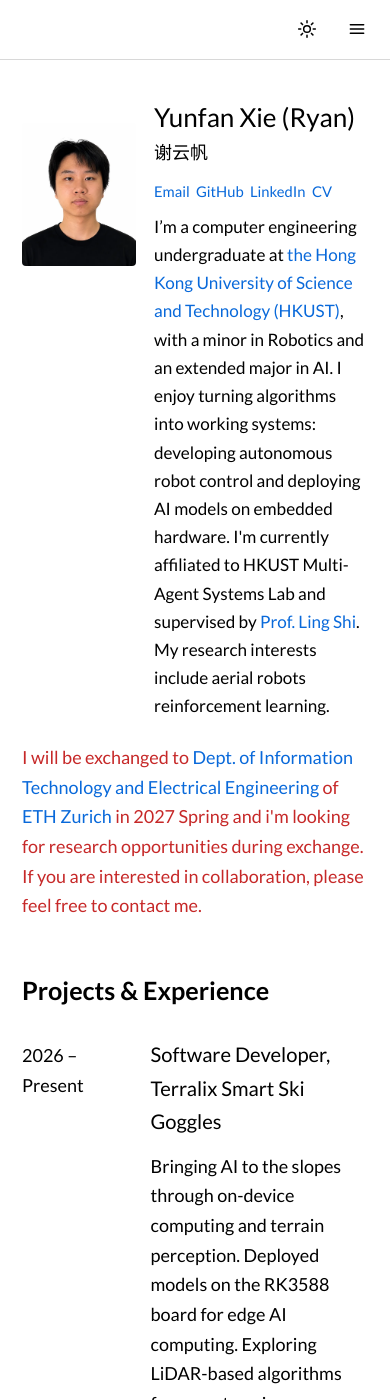
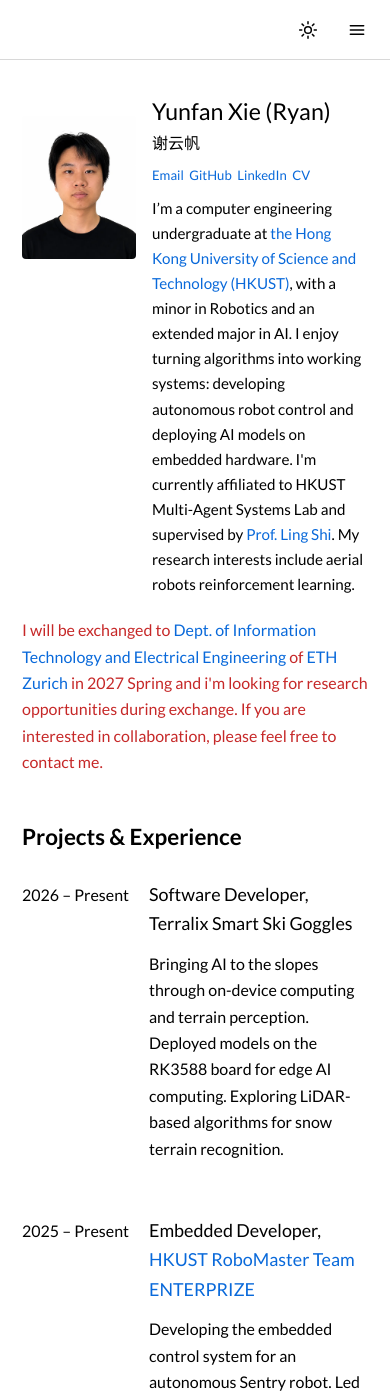
Before and after one commit to ryanyunfanxie/ryanyunfanxie.github.io, a Jekyll site: the page built from _pages/about.md, in a window 390 px wide and 1400 px high. Built offline with Jekyll 4.4.1, drawn with Linux system fonts in a browser that asks for light colours.

Commit message:
feat: smaller mobile font size

```diff
--- a/assets/css/main.scss
+++ b/assets/css/main.scss
@@ -234,7 +234,7 @@ html:not([data-theme="dark"]) .theme-icon__moon { display: none; }
 }
 
 @media (max-width: 650px) {
-  html { scroll-padding-top: 75px; }
+  html { scroll-padding-top: 75px; font-size: 16px; }
   .masthead__inner { padding: 0 15px; }
   .nav-links { width: 100%; gap: 0.8rem; }
   .nav-links a { font-size: 0.82rem; }
```
